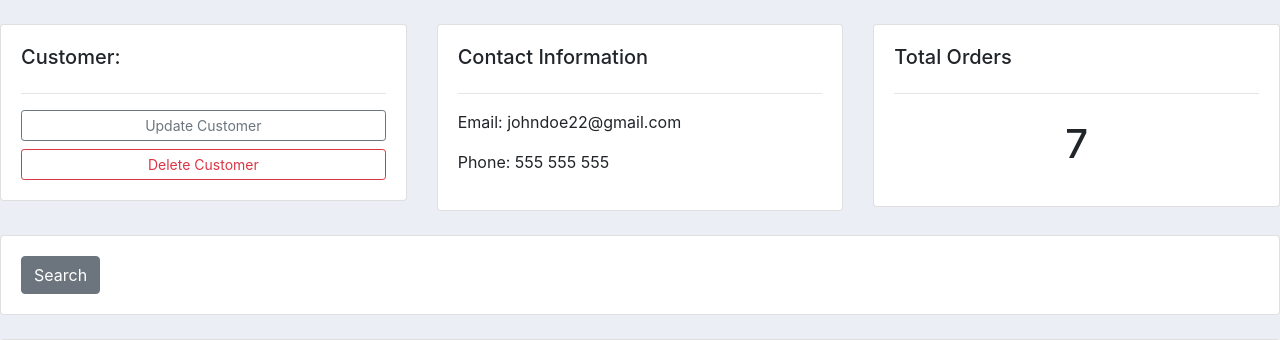
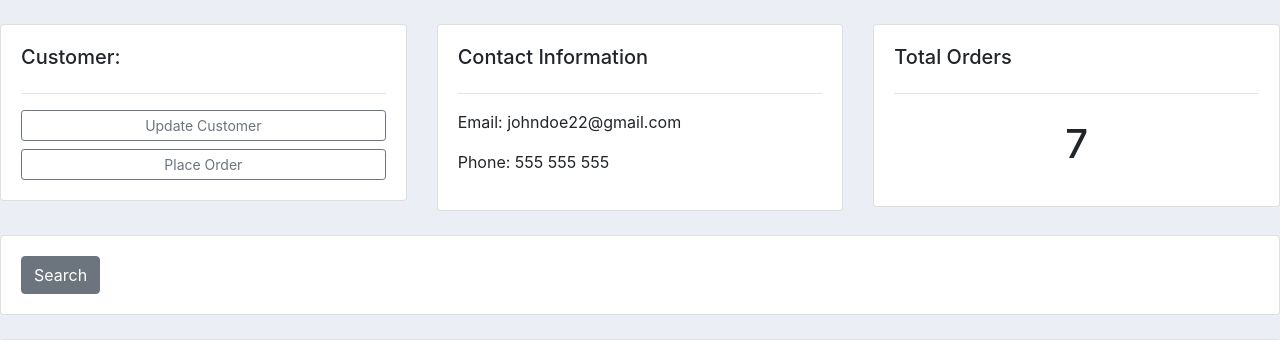
Before and after one commit to defoxicator/crm, a Django app: page /customer/1/ in a window 1280 px wide. Shown: the part 76-416 px from the top of the page. Run offline with Django 4.2, Linux system fonts and the light colour scheme; data comes from the database, SQL or seed files in the repository; both versions use the stored data as it was after the commit.

Commit message:
added CRUD to customer view

```diff
--- a/accounts/templates/accounts/customer.html
+++ b/accounts/templates/accounts/customer.html
@@ -10,7 +10,7 @@
 			<h5>Customer:</h5>
 			<hr>
 			<a class="btn btn-outline-secondary  btn-sm btn-block" href="">Update Customer</a>
-			<a class="btn btn-outline-danger  btn-sm btn-block" href="">Delete Customer</a>
+			<a class="btn btn-outline-secondary  btn-sm btn-block" href="{% url 'create_order' customer.id %}">Place Order</a>
 
 		</div>
 	</div>
--- a/accounts/templates/accounts/dashboard.html
+++ b/accounts/templates/accounts/dashboard.html
@@ -35,7 +35,6 @@
 		<h5>LAST 5 ORDERS</h5>
 		<hr>
 		<div class="card card-body">
-			<a class="btn btn-secondary  btn-sm btn-block" href="{% url 'create_order' %}">Create Order</a>
 			<table class="table table-sm">
 				<tr>
 					<th>Product</th>
--- a/accounts/urls.py
+++ b/accounts/urls.py
@@ -5,7 +5,7 @@ urlpatterns = [
     path('', views.home, name="home"),
     path('products/', views.products, name="products"),
     path('customer/<str:pk_test>/', views.customer, name="customer"),
-    path('create_order/', views.createOrder, name="create_order"),
+    path('create_order/<str:pk>/', views.createOrder, name="create_order"),
     path('update_order/<str:pk>/', views.updateOrder, name="update_order"),
     path('delete_order/<str:pk>/', views.deleteOrder, name="delete_order"),
 ]
--- a/accounts/views.py
+++ b/accounts/views.py
@@ -1,4 +1,5 @@
 from django.shortcuts import render, redirect
+from django.forms import inlineformset_factory
 from .models import *
 from .forms import *
 
@@ -41,21 +42,24 @@ def customer(request, pk_test):
     }
     return render(request, 'accounts/customer.html', context)
 
-def createOrder(request):
-
-    form = OrderForm()
+def createOrder(request, pk):
+    OrderFormSet = inlineformset_factory(Customer, Order, fields=('product', 'status'), extra=10)
+    customer = Customer.objects.get(id=pk)
+    formset = OrderFormSet(queryset=Order.objects.none(), instance=customer)
+    # form = OrderForm(initial={'customer': customer})
 
     if request.method == 'POST':
         # print('Printing POST:', request.POST)
-        form = OrderForm(request.POST)
+        # form = OrderForm(request.POST)
+        formset = OrderFormSet(request.POST, instance=customer)
 
-        if form.is_valid():
-            form.save()
+        if formset.is_valid():
+            formset.save()
             return redirect('/')
 
 
     context = {
-        'form': form,
+        'formset': formset,
     }
 
     return render(request, 'accounts/order_form.html', context)
```
Also changed, not shown: accounts/templates/accounts/order_form.html (+7 -1 lines), db.sqlite3.
